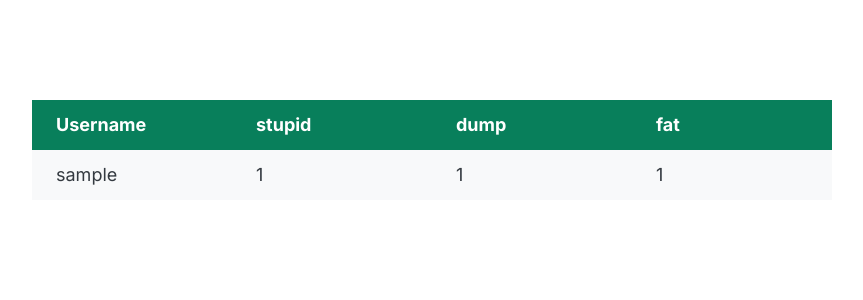
After one commit to abdullakn/impress.ai, a Django app: page / in a window 1280 px wide. The commit adds this page. Shown: the top 300 px of the page, without its empty margins (208-1071 px from the left). Run offline with Django 3.2, Linux system fonts and the light colour scheme; tables that the repository leaves empty hold one stand-in row (values such as "Sample post").

Commit message:
table view completed successfully

```diff
--- a/telegramApp/urls.py
+++ b/telegramApp/urls.py
@@ -4,6 +4,7 @@ from . import views
 
 
 urlpatterns = [
+    path('',views.user_click_count,name='user_click_count'),
     path('login/',views.login,name='login'),
     path('signup/',views.signup,name='signup'),
     path('home/',views.home,name='home'),
--- a/telegramApp/views.py
+++ b/telegramApp/views.py
@@ -71,8 +71,19 @@ def post_event_on_telegram(request,msg):
             msgcount=MsgCount(user=request.user,stupid=1)
         msgcount.save()
 
+    messages.success(request,msg+" Send Successfully...")
+    return redirect('home')
 
-    return HttpResponse("success")
+
+
+def user_click_count(request):
+    print("hhhhh")
+    msg_count=MsgCount.objects.all()
+    print(msg_count)
+    context={
+        'user_count':msg_count
+    }
+    return render(request,'msg_count.html',context)
 
 
 
--- /dev/null
+++ b/templates/msg_count.html
@@ -0,0 +1,84 @@
+
+
+<!DOCTYPE html>
+<html lang="en">
+  <head>
+    <meta charset="UTF-8" />
+    <meta http-equiv="X-UA-Compatible" content="IE=edge" />
+    <meta name="viewport" content="width=device-width, initial-scale=1.0" />
+    <title>Table Component</title>
+    <style>
+        @import url('https://fonts.googleapis.com/css2?family=Inter:wght@400;500;700&display=swap');
+
+      * {
+        margin: 0;
+        padding: 0;
+        box-sizing: border-box;
+      }
+
+      body {
+        font-family: 'Inter', sans-serif;
+        color: #343a40;
+        line-height: 1;
+        display: flex;
+        justify-content: center;
+      }
+
+      table {
+        width: 800px;
+        border-right-color: #ffffff;
+        margin-top: 100px;
+        font-size: 18px;
+        /* /* border: 1px solid #343a40; */
+        border-collapse: collapse;
+      }
+
+      th, td {
+        /* border: 1px solid #343a40; */
+        padding: 16px 24px;
+        text-align: left;
+      }
+
+      th {
+        background-color: #087f5b;
+        color: #fff;
+        width: 25%;
+      }
+
+      tbody tr:nth-child(odd){
+        background-color: #f8f9fa;
+      }
+
+
+      tbody tr:nth-child(even){
+        background-color: #e9ecef;
+      }
+    </style>
+  </head>
+  <body>
+    <table>
+      <thead>
+        <tr>
+          <th>Username</th>
+          <th>stupid</th>
+          <th>dump</th>
+          <th>fat</th>
+        </tr>
+      </thead>
+
+      <tbody>
+        {% for msg in user_count %}
+        <tr>
+
+          <td> {{msg.user}}</td>
+          <td> {{msg.stupid}}</td>
+          <td>{{msg.dump}}</td>
+          <td>{{msg.fat}}</td>
+
+        </tr>
+        {% endfor %}
+
+      </tbody>
+    </table>
+  </body>
+</html>
```
Also changed, not shown: templates/home.html (+12 -1 lines).
